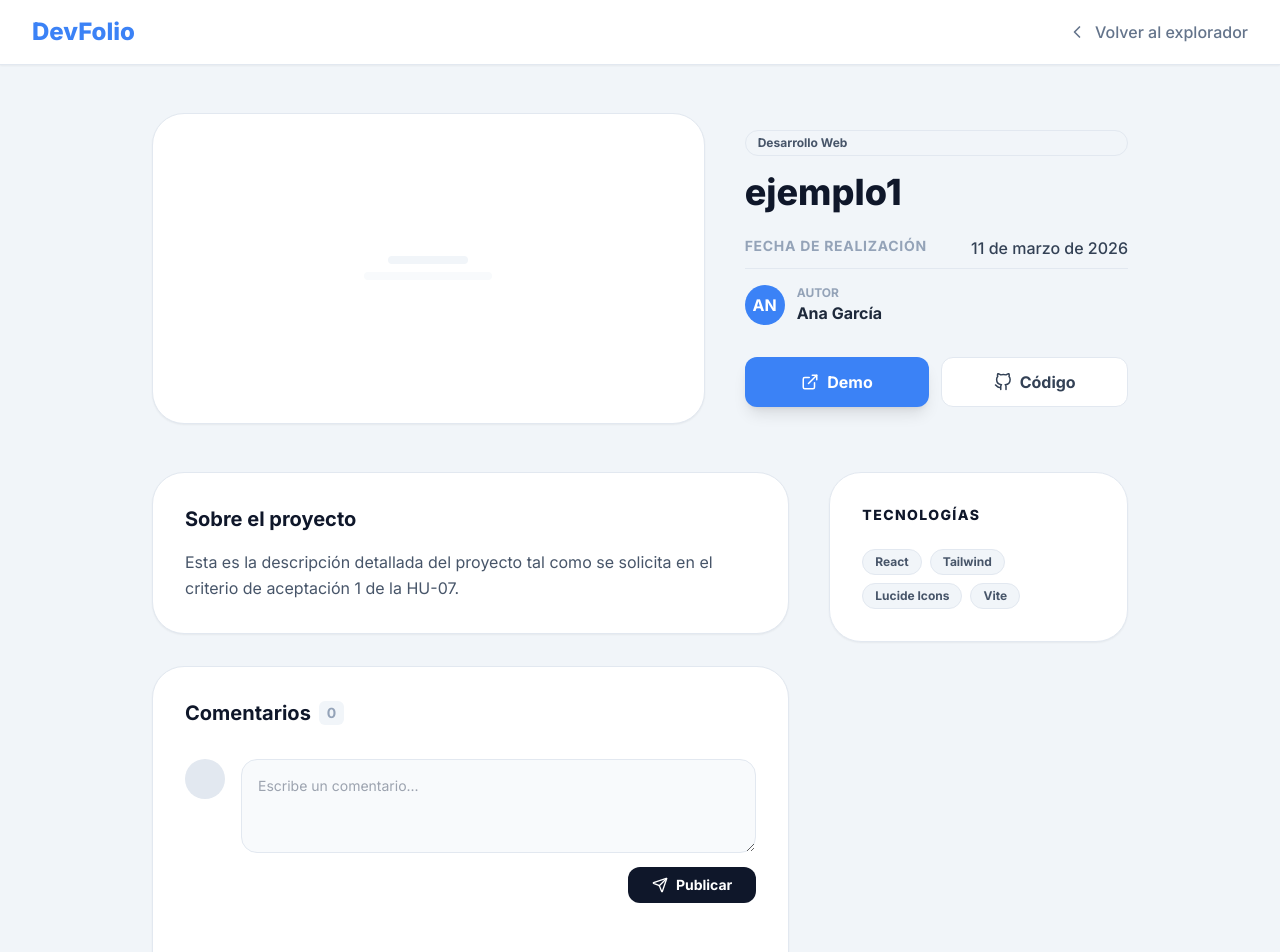
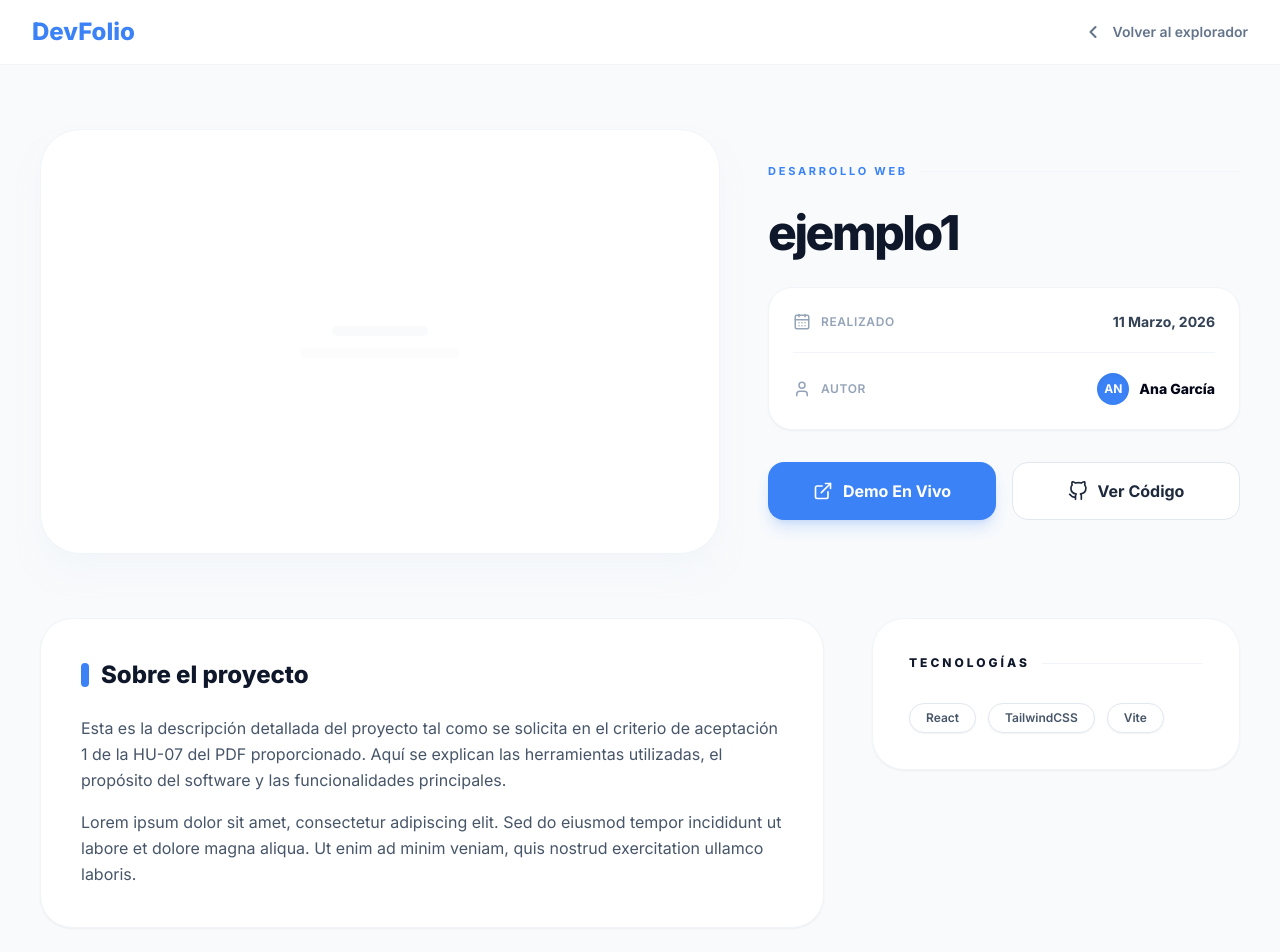
Before and after one commit to Yamil-Lara/CSER-SRL, a React (Vite) app in the folder frontend/: page /proyecto/1 in a window 1280 px wide. Shown: the top 952 px of the page. Built offline with nearby package versions, Linux system fonts and the light colour scheme.

Commit message:
Enhance ProjectDetailPage UI and layout

```diff
--- a/frontend/src/pages/ProjectDetailPage.tsx
+++ b/frontend/src/pages/ProjectDetailPage.tsx
@@ -1,7 +1,9 @@
 import React, { useState } from "react";
 import { useNavigate, useParams } from "react-router-dom";
-import { ChevronLeft, ExternalLink, MessageSquare, Send } from "lucide-react";
+import { ChevronLeft, ExternalLink, MessageSquare, Send, CalendarDays, User } from "lucide-react";
 import { FiGithub as FiGithubIcon } from "react-icons/fi";
+
+// Solución para el tipo de icono de react-icons
 const FiGithub: any = FiGithubIcon;
 
 const ProjectDetailPage: React.FC = () => {
@@ -9,116 +11,156 @@ const ProjectDetailPage: React.FC = () => {
     const { id } = useParams();
     const [comentario, setComentario] = useState("");
 
-    // Mock de datos interno para mostrar info coherente con el clic
+    // Mock de datos interno para mostrar info coherente con el clic en ExplorePage
     const proyectosMock = {
-        "1": { titulo: "ejemplo1", autor: "Ana García", cat: "Desarrollo Web" },
-        "2": { titulo: "ejemplo2", autor: "Carlos Ruiz", cat: "Mobile" }
+        "1": { titulo: "ejemplo1", autor: "Ana García", cat: "Desarrollo Web", tech: ["React", "TailwindCSS", "Vite"] },
+        "2": { titulo: "ejemplo2", autor: "Carlos Ruiz", cat: "Mobile", tech: ["Flutter", "Firebase", "Dart"] }
     };
 
-    const info = proyectosMock[id as keyof typeof proyectosMock] || { titulo: "Proyecto", autor: "Autor", cat: "Categoría" };
+    // Obtenemos la info del proyecto según el ID de la URL
+    const info = proyectosMock[id as keyof typeof proyectosMock] || { titulo: "Proyecto Individual", autor: "Autor", cat: "Categoría", tech: ["Tech"] };
 
     const Badge = ({ children }: { children: React.ReactNode }) => (
-        <span className="px-3 py-1 bg-slate-100 text-slate-600 rounded-full text-xs font-bold border border-slate-200">
+        <span className="px-4 py-1.5 bg-white text-slate-600 rounded-full text-xs font-semibold border border-slate-200 shadow-sm transition-all hover:border-blue-200">
             {children}
         </span>
     );
 
     return (
-        <div className="min-h-screen bg-[#F1F5F9]">
-            <nav className="bg-white border-b border-slate-200 px-8 py-4 flex justify-between items-center shadow-sm">
-                <div className="text-2xl font-extrabold text-[#3B82F6] cursor-pointer" onClick={() => navigate('/')}>DevFolio</div>
+        <div className="min-h-screen bg-[#F8FAFC] text-slate-900">
+
+            {/* NAVBAR (Con el botón Volver centrado visualmente) */}
+            <nav className="bg-white border-b border-slate-100 px-8 py-4 flex justify-between items-center sticky top-0 z-50">
+                <div className="text-2xl font-black text-[#3B82F6] cursor-pointer" onClick={() => navigate('/')}>DevFolio</div>
                 <button
                     onClick={() => navigate('/explorar')}
-                    className="flex items-center gap-2 text-slate-500 hover:text-[#3B82F6] font-medium transition-colors"
+                    className="flex items-center gap-2.5 text-slate-500 hover:text-[#3B82F6] font-semibold transition-colors text-sm"
                 >
-                    <ChevronLeft size={20} /> Volver al explorador
+                    <ChevronLeft size={20} className="stroke-[2.5]" /> Volver al explorador
                 </button>
             </nav>
 
-            <main className="max-w-5xl mx-auto py-12 px-6">
-                <div className="grid grid-cols-1 md:grid-cols-12 gap-10 mb-12">
+            <main className="max-w-7xl mx-auto py-16 px-6 md:px-10">
+
+                <div className="grid grid-cols-1 md:grid-cols-12 gap-12 mb-16 items-center">
+
                     <div className="md:col-span-7">
-                        <div className="aspect-video bg-white rounded-[32px] border border-slate-200 shadow-sm flex items-center justify-center overflow-hidden">
-                            <div className="text-slate-200 flex flex-col items-center">
-                                <div className="w-20 h-2 bg-slate-100 rounded-full mb-2"></div>
-                                <div className="w-32 h-2 bg-slate-50 rounded-full"></div>
+                        <div className="aspect-[16/10] bg-white rounded-[40px] border border-slate-100 shadow-xl shadow-slate-100/50 flex flex-col items-center justify-center overflow-hidden p-4">
+                            {/* Gráfico minimalista simulando carga de imagen */}
+                            <div className="flex flex-col items-center gap-3 opacity-20">
+                                <div className="w-24 h-2.5 bg-slate-200 rounded-full"></div>
+                                <div className="w-40 h-2.5 bg-slate-100 rounded-full"></div>
                             </div>
                         </div>
                     </div>
 
-                    <div className="md:col-span-5 flex flex-col justify-center">
-                        <Badge>{info.cat}</Badge>
-                        <h1 className="text-4xl font-black text-slate-900 mt-4 mb-6">{info.titulo}</h1>
+                    {/* Lado Derecho: Detalles Rápidos y Acciones */}
+                    <div className="md:col-span-5 flex flex-col gap-6">
+                        <div className="flex items-center gap-3">
+                            <span className="text-[11px] font-bold text-blue-500 uppercase tracking-[0.25em]">{info.cat}</span>
+                            <div className="h-px flex-grow bg-slate-100"></div>
+                        </div>
 
-                        <div className="space-y-4 mb-8">
-                            <div className="flex justify-between border-b border-slate-200 pb-2">
-                                <span className="text-slate-400 text-sm font-bold uppercase tracking-wider">Fecha de realización</span>
-                                <span className="text-slate-700 font-medium">11 de marzo de 2026</span>
+                        <h1 className="text-5xl font-black text-slate-950 leading-tight tracking-tighter">{info.titulo}</h1>
+
+                        <div className="bg-white rounded-3xl p-6 border border-slate-100 shadow-sm space-y-5">
+                            <div className="flex items-center justify-between gap-4 text-sm">
+                                <div className="flex items-center gap-2.5 text-slate-400">
+                                    <CalendarDays size={18} />
+                                    <span className="font-semibold uppercase tracking-wider text-xs">Realizado</span>
+                                </div>
+                                <span className="text-slate-700 font-bold">11 Marzo, 2026</span>
                             </div>
-                            <div className="flex items-center gap-3 mt-4">
-                                <div className="w-10 h-10 bg-blue-500 rounded-full flex items-center justify-center text-white font-bold">
-                                    {info.autor.substring(0, 2).toUpperCase()}
+
+                            <div className="flex items-center justify-between gap-4 text-sm border-t border-slate-100 pt-5">
+                                <div className="flex items-center gap-2.5 text-slate-400">
+                                    <User size={18} />
+                                    <span className="font-semibold uppercase tracking-wider text-xs">Autor</span>
                                 </div>
-                                <div>
-                                    <p className="text-xs text-slate-400 font-bold uppercase">Autor</p>
-                                    <p className="text-slate-800 font-bold">{info.autor}</p>
+                                <div className="flex items-center gap-2.5">
+                                    <div className="w-8 h-8 bg-blue-500 rounded-full flex items-center justify-center text-white font-bold text-xs shadow-inner">
+                                        {info.autor.substring(0, 2).toUpperCase()}
+                                    </div>
+                                    <span className="text-slate-950 font-extrabold">{info.autor}</span>
                                 </div>
                             </div>
                         </div>
 
-                        <div className="flex gap-3">
-                            <button className="flex-1 bg-[#3B82F6] text-white font-bold py-3 rounded-xl hover:bg-blue-600 shadow-lg flex items-center justify-center gap-2">
-                                <ExternalLink size={18} /> Demo
+                        {/* Botones de Acción Principales */}
+                        <div className="grid grid-cols-2 gap-4 pt-2">
+                            <button className="bg-[#3B82F6] text-white font-bold py-4 rounded-2xl hover:bg-blue-600 shadow-lg shadow-blue-500/20 transition-all flex items-center justify-center gap-2.5 text-base active:scale-[0.98]">
+                                <ExternalLink size={20} className="stroke-2" /> Demo En Vivo
                             </button>
-                            <button className="flex-1 bg-white text-slate-700 border border-slate-200 font-bold py-3 rounded-xl hover:bg-slate-50 flex items-center justify-center gap-2">
-                                <FiGithub size={18} /> Código
+                            <button className="bg-white text-slate-800 border border-slate-200 font-bold py-4 rounded-2xl hover:bg-slate-50 hover:border-slate-300 transition-all flex items-center justify-center gap-2.5 text-base active:scale-[0.98]">
+                                <FiGithub size={20} className="stroke-2" /> Ver Código
                             </button>
                         </div>
                     </div>
                 </div>
 
-                <div className="grid grid-cols-1 md:grid-cols-12 gap-10">
-                    <div className="md:col-span-8">
-                        <section className="bg-white rounded-[32px] p-8 border border-slate-200 shadow-sm mb-8">
-                            <h3 className="text-xl font-bold text-slate-800 mb-4">Sobre el proyecto</h3>
-                            <p className="text-slate-600 leading-relaxed">
-                                Esta es la descripción detallada del proyecto tal como se solicita en el criterio de aceptación 1 de la HU-07.
-                            </p>
+                <div className="grid grid-cols-1 md:grid-cols-12 gap-12">
+
+                    {/* COLUMNA PRINCIPAL (8/12): Descripción y Comentarios */}
+                    <div className="md:col-span-8 flex flex-col gap-10">
+
+                        {/* SECCIÓN: Sobre el proyecto (Criterio de Aceptación 1) */}
+                        <section className="bg-white rounded-[32px] p-10 border border-slate-100 shadow-sm">
+                            <h3 className="text-2xl font-extrabold text-slate-950 mb-6 flex items-center gap-3">
+                                <div className="w-2 h-6 bg-blue-500 rounded-full"></div>
+                                Sobre el proyecto
+                            </h3>
+                            <div className="prose prose-slate max-w-none text-slate-600 leading-relaxed text-base space-y-4">
+                                <p>
+                                    Esta es la descripción detallada del proyecto tal como se solicita en el criterio de aceptación 1 de la HU-07 del PDF proporcionado. Aquí se explican las herramientas utilizadas, el propósito del software y las funcionalidades principales.
+                                </p>
+                                <p>
+                                    Lorem ipsum dolor sit amet, consectetur adipiscing elit. Sed do eiusmod tempor incididunt ut labore et dolore magna aliqua. Ut enim ad minim veniam, quis nostrud exercitation ullamco laboris.
+                                </p>
+                            </div>
                         </section>
 
-                        <section className="bg-white rounded-[32px] p-8 border border-slate-200 shadow-sm">
-                            <h3 className="text-xl font-bold text-slate-800 mb-8 flex items-center gap-2">
-                                Comentarios <span className="bg-slate-100 text-slate-400 text-sm px-2 py-0.5 rounded-md">0</span>
-                            </h3>
+                        <section className="bg-white rounded-[32px] p-10 border border-slate-100 shadow-sm">
+                            <div className="flex items-center justify-between mb-10 border-b border-slate-100 pb-6">
+                                <h3 className="text-2xl font-extrabold text-slate-950 flex items-center gap-3">
+                                    <MessageSquare className="text-blue-500" size={26} />
+                                    Comentarios
+                                </h3>
+                                <span className="bg-slate-100 text-slate-500 font-bold text-sm px-3 py-1 rounded-full">0</span>
+                            </div>
 
-                            <div className="flex gap-4 mb-10">
-                                <div className="w-10 h-10 bg-slate-200 rounded-full flex-shrink-0"></div>
-                                <div className="flex-grow">
+                            <div className="flex gap-5 mb-12 items-start bg-slate-50/50 p-6 rounded-2xl border border-slate-100">
+                                <div className="w-12 h-12 bg-slate-200 rounded-full flex-shrink-0 shadow-inner flex items-center justify-center text-slate-400 font-bold">U</div>
+                                <div className="flex-grow flex flex-col gap-3">
                                     <textarea
                                         value={comentario}
                                         onChange={(e) => setComentario(e.target.value)}
-                                        placeholder="Escribe un comentario..."
-                                        className="w-full border border-slate-200 rounded-2xl p-4 text-sm focus:ring-2 focus:ring-blue-500 outline-none bg-slate-50"
-                                        rows={3}
+                                        placeholder="Comparte tu opinión o haz una pregunta sobre el proyecto..."
+                                        className="w-full border border-slate-200 rounded-2xl p-5 text-base focus:ring-2 focus:ring-blue-200 focus:border-blue-400 outline-none bg-white transition-all resize-none"
+                                        rows={4}
                                     />
-                                    <button className="mt-2 bg-slate-900 text-white px-6 py-2 rounded-xl text-sm font-bold flex items-center gap-2 ml-auto">
-                                        <Send size={16} /> Publicar
+                                    <button className="bg-slate-950 text-white px-8 py-3 rounded-xl text-base font-bold flex items-center gap-2.5 ml-auto hover:bg-slate-800 transition-colors active:scale-95 disabled:opacity-50" disabled={!comentario.trim()}>
+                                        <Send size={18} /> Publicar comentario
                                     </button>
                                 </div>
                             </div>
 
-                            <div className="text-center py-10">
-                                <MessageSquare size={48} className="mx-auto text-slate-200 mb-3" />
-                                <p className="text-slate-400 font-medium">Aún no hay comentarios. Sé el primero.</p>
+                            {/* Estado vacío (Placeholder del PDF) */}
+                            <div className="text-center py-16 border-2 border-dashed border-slate-100 rounded-[24px]">
+                                <MessageSquare size={60} className="mx-auto text-slate-200 mb-5 stroke-1" />
+                                <h4 className="text-xl font-bold text-slate-700 mb-1">Aún no hay comentarios</h4>
+                                <p className="text-slate-400 font-medium max-w-xs mx-auto">Sé el primero en iniciar la conversación sobre este increíble proyecto.</p>
                             </div>
                         </section>
                     </div>
 
                     <div className="md:col-span-4">
-                        <div className="bg-white rounded-[32px] p-8 border border-slate-200 shadow-sm sticky top-8">
-                            <h4 className="text-sm font-black text-slate-400 uppercase tracking-widest mb-6">Tecnologías</h4>
-                            <div className="flex flex-wrap gap-2">
-                                {["React", "Tailwind", "Lucide Icons", "Vite"].map(tech => (
+                        <div className="bg-white rounded-[32px] p-9 border border-slate-100 shadow-sm sticky top-28">
+                            <div className="flex items-center gap-3 mb-8">
+                                <h4 className="text-xs font-black text-slate-400 uppercase tracking-[0.25em]">Tecnologías</h4>
+                                <div className="h-px flex-grow bg-slate-100"></div>
+                            </div>
+                            <div className="flex flex-wrap gap-3">
+                                {info.tech.map(tech => (
                                     <Badge key={tech}>{tech}</Badge>
                                 ))}
                             </div>
@@ -126,6 +168,11 @@ const ProjectDetailPage: React.FC = () => {
                     </div>
                 </div>
             </main>
+
+            {/* FOOTER (Opcional, para cerrar el diseño) */}
+            <footer className="mt-20 py-10 border-t border-slate-100 bg-white text-center text-slate-400 text-sm">
+                DevFolio © 2026 • Compartiendo conocimiento
+            </footer>
         </div>
     );
 };
```
